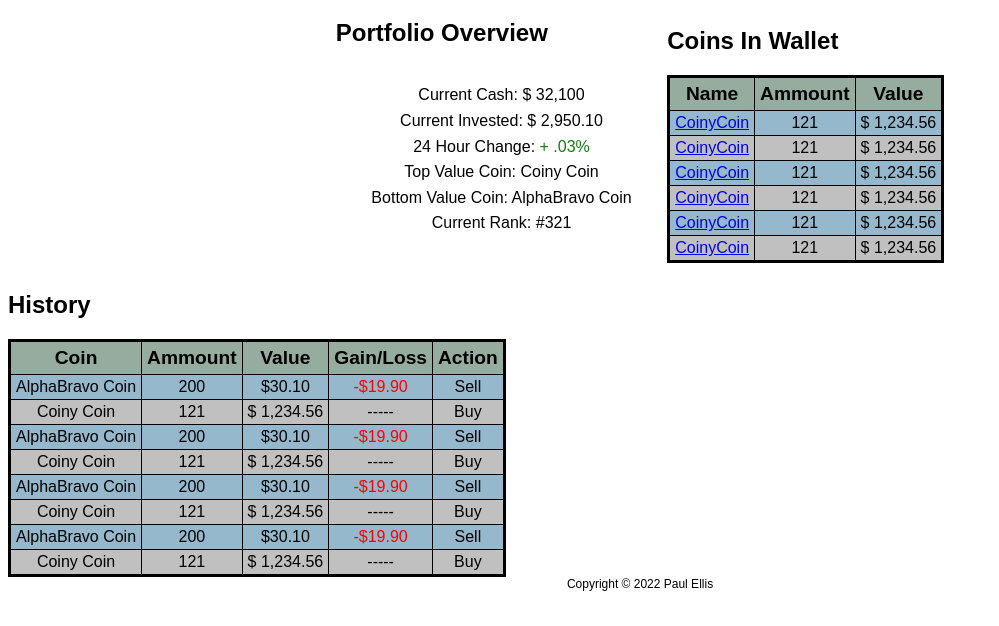
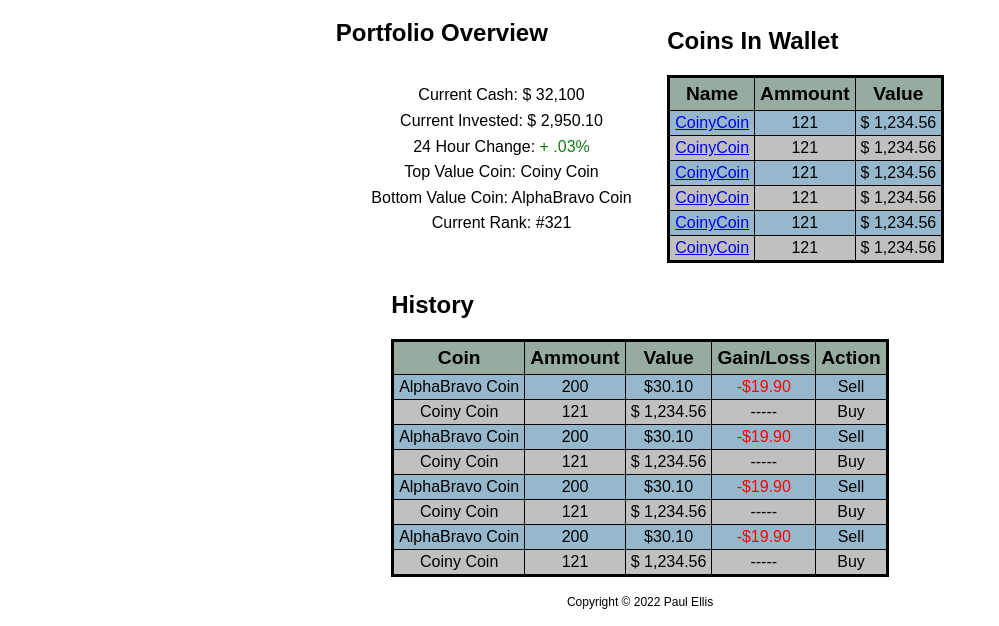
Before and after one commit to PaulEllis2001/CS401-Website, a PHP site: page /account.php in a window 1280 px wide. Shown: the part 174-800 px from the top of the page, without its empty margins (0-999 px from the left). Run offline with PHP 8.4, Linux system fonts and the light colour scheme.

Commit message:
work on styling

```diff
--- a/account.php
+++ b/account.php
@@ -2,7 +2,7 @@
 
 <div>
     <h1>Welcome Back USER1!</h1>
-    <div class="column">
+    <div class="column_box">
         <div class="row">
             <div>
                 <!-- PORTFOLIO OVERVIEW -->
--- a/css/style.css
+++ b/css/style.css
@@ -226,7 +226,7 @@ tr:nth-child(odd){
     display: flex;
     flex-direction: column;
     justify-content:center;
-    align-items:flex-start;
+    align-items:center;
 }
 
 #coin_graph{
--- a/includes/footer.php
+++ b/includes/footer.php
@@ -1,4 +1,5 @@
 </div>
+<br>
 </main>
 <footer class="footer">
     Copyright &copy; 2022 Paul Ellis
```
